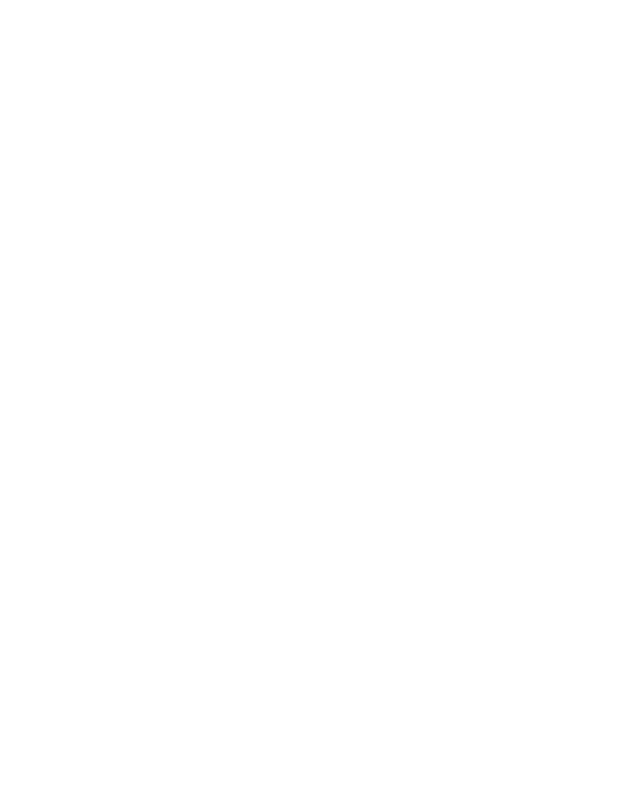
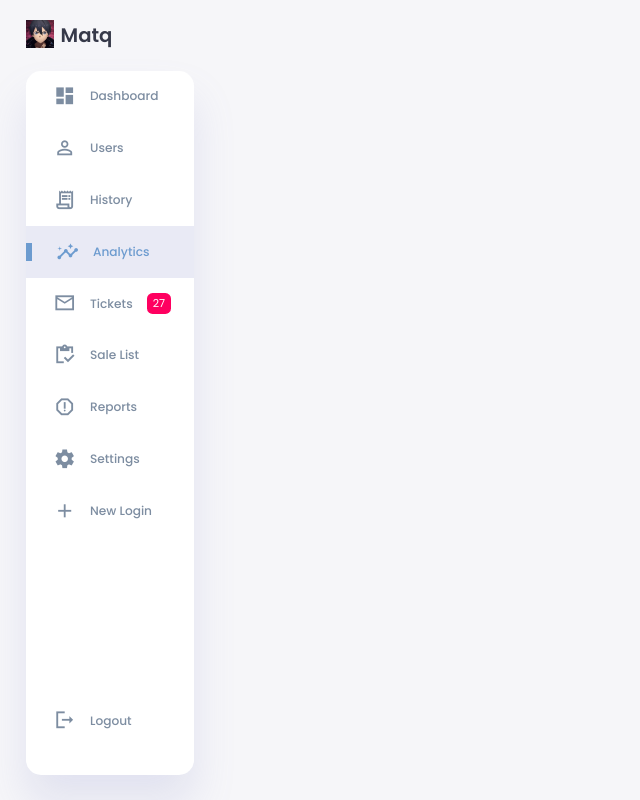
Before and after one commit to 02Alexis/Admin-dashboard, a plain HTML site: page index.html in a window 1280 px wide. Shown: the whole page, without its empty margins (0-640 px from the left). Drawn offline with Linux system fonts and the light colour scheme.

Commit message:
creacion de barra lateral, aplicando estilos, añadiendo carpeta images

```diff
--- a/index.html
+++ b/index.html
@@ -11,6 +11,66 @@
     <title>Admin Dashboard</title>
   </head>
   <body>
+    <div class="container">
+      <!-- sidebar section -->
+      <aside>
+        <div class="toggle">
+          <div class="logo">
+            <img src="images/logo.jpg" />
+            <h2>Matq</h2>
+          </div>
+          <div class="close" id="close-btn">
+            <span class="material-icons-sharp"> close </span>
+          </div>
+        </div>
+
+        <div class="sidebar">
+          <a href="#">
+            <span class="material-icons-sharp"> dashboard </span>
+            <h3>Dashboard</h3>
+          </a>
+          <a href="#">
+            <span class="material-icons-sharp"> person_outline </span>
+            <h3>Users</h3>
+          </a>
+          <a href="#">
+            <span class="material-icons-sharp"> receipt_long </span>
+            <h3>History</h3>
+          </a>
+          <a href="#" class="active">
+            <span class="material-icons-sharp"> insights </span>
+            <h3>Analytics</h3>
+          </a>
+          <a href="#">
+            <span class="material-icons-sharp"> mail_outline </span>
+            <h3>Tickets</h3>
+            <span class="message-count"> 27 </span>
+          </a>
+          <a href="#">
+            <span class="material-icons-sharp"> inventory </span>
+            <h3>Sale List</h3>
+          </a>
+          <a href="#">
+            <span class="material-icons-sharp"> report_gmailerrorred </span>
+            <h3>Reports</h3>
+          </a>
+          <a href="#">
+            <span class="material-icons-sharp"> settings </span>
+            <h3>Settings</h3>
+          </a>
+          <a href="#">
+            <span class="material-icons-sharp"> add </span>
+            <h3>New Login</h3>
+          </a>
+          <a href="#">
+            <span class="material-icons-sharp"> logout </span>
+            <h3>Logout</h3>
+          </a>
+        </div>
+      </aside>
+      <!-- End of sidebar -->
+    </div>
+
     <script src="orders.js"></script>
     <script src="index.js"></script>
   </body>
--- a/style.css
+++ b/style.css
@@ -0,0 +1,219 @@
+@import url("https://fonts.googleapis.com/css2?family=Poppins:wght@300;400;500;600;700;800&display=swap");
+
+:root {
+  --color-primary: #6c9bcf;
+  --color-danger: #ff0060;
+  --color-success: #1b9c85;
+  --color-warning: #f7d060;
+  --color-white: #fff;
+  --color-info-dark: #7d8da1;
+  --color-dark: #363949;
+  --color-light: rgba(132, 139, 200, 0.18);
+  --color-dark-variant: #677483;
+  --color-background: #f6f6f9;
+
+  --card-border-radius: 2rem;
+  --border-radius-1: 0.4rem;
+  --border-radius-2: 1.2rem;
+
+  --card-padding: 1.8rem;
+  --padding-1: 1.2rem;
+
+  --box-shadow: 0 2rem 3rem var(--color-light);
+}
+
+.dark-mode-variables {
+  --color-background: #181a1e;
+  --color-white: #202528;
+  --color-dark: #edeffd;
+  --color-dark-variant: #a3bdcc;
+  --color-light: rgba(0, 0, 0, 0.4);
+  --box-shadow: 0 2rem 3rem var(--color-light);
+}
+
+* {
+  margin: 0;
+  padding: 0;
+  outline: 0;
+  appearance: 0;
+  border: 0;
+  text-decoration: none;
+  box-sizing: border-box;
+}
+
+html {
+  font-size: 14px;
+}
+
+body {
+  width: 100vw;
+  height: 100vh;
+  font-family: "Poppins", sans-serif;
+  font-size: 0.88rem;
+  user-select: none;
+  overflow-x: hidden;
+  color: var(--color-dark);
+  background-color: var(--color-background);
+}
+
+a {
+  color: var(--color-dark);
+}
+
+img {
+  display: block;
+  width: 100%;
+  object-fit: cover;
+}
+
+h1 {
+  font-weight: 800;
+  font-size: 1.8rem;
+}
+
+h2 {
+  font-weight: 600;
+  font-size: 1.4rem;
+}
+
+h3 {
+  font-weight: 500;
+  font-size: 0.87rem;
+}
+
+small {
+  font-size: 0.76rem;
+}
+
+p {
+  color: var(--color-dark-variant);
+}
+
+b {
+  color: var(--color-dark);
+}
+
+.text-muted {
+  color: var(--color-info-dark);
+}
+
+.primary {
+  color: var(--color-primary);
+}
+
+.success {
+  color: var(--color-success);
+}
+
+.warning {
+  color: var(--color-warning);
+}
+
+.container {
+  display: grid;
+  width: 96%;
+  margin: 0 auto;
+  gap: 1.8rem;
+  grid-template-columns: 12rem auto 23rem;
+}
+
+/* <!-- sidebar section --> */
+aside {
+  height: 100vh;
+}
+
+aside .toggle {
+  display: flex;
+  align-items: center;
+  justify-content: space-between;
+  margin-top: 1.4rem;
+}
+
+aside .toggle .logo {
+  display: flex;
+  gap: 0.5rem;
+}
+
+aside .toggle .logo img {
+  width: 2rem;
+  height: 2rem;
+}
+
+aside .toggle .close {
+  padding-right: 1rem;
+  display: none;
+}
+
+aside .sidebar {
+  display: flex;
+  flex-direction: column;
+  background-color: var(--color-white);
+  box-shadow: var(--box-shadow);
+  border-radius: 15px;
+  height: 88vh;
+  position: relative;
+  top: 1.5rem;
+  transition: all 0.3s ease;
+}
+
+aside .sidebar:hover {
+  box-shadow: none;
+}
+
+aside .sidebar a {
+  display: flex;
+  align-items: center;
+  color: var(--color-info-dark);
+  height: 3.7rem;
+  gap: 1rem;
+  position: relative;
+  margin-left: 2rem;
+  transition: all 0.3s ease;
+}
+
+aside .sidebar a span {
+  font-size: 1.6rem;
+  transition: all 0.3s ease;
+}
+
+aside .sidebar a:last-child {
+  position: absolute;
+  bottom: 2rem;
+  width: 100%;
+}
+
+aside .sidebar a.active {
+  width: 100%;
+  color: var(--color-primary);
+  background-color: var(--color-light);
+  margin-left: 0;
+}
+
+aside .sidebar a.active::before {
+  content: "";
+  width: 6px;
+  height: 18px;
+  background-color: var(--color-primary);
+}
+
+aside .sidebar a.active span {
+  color: var(--color-primary);
+  margin-left: calc(1rem - 3px);
+}
+
+aside .sidebar a:hover {
+  color: var(--color-primary);
+}
+
+aside .sidebar a:hover span {
+  margin-left: 0.6rem;
+}
+
+aside .sidebar .message-count {
+  background-color: var(--color-danger);
+  padding: 2px 6px;
+  color: var(--color-white);
+  font-size: 11px;
+  border-radius: var(--border-radius-1);
+}
+/* <!-- End of sidebar section --> */
```
Also changed, not shown: images/logo.jpg (added), images/plus.png (added), images/profile-2.jpg (added), 3 other files.
